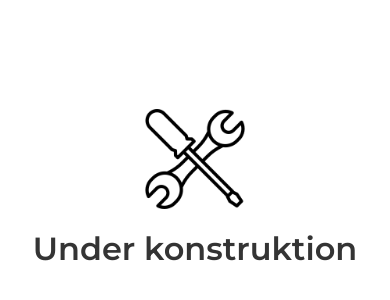
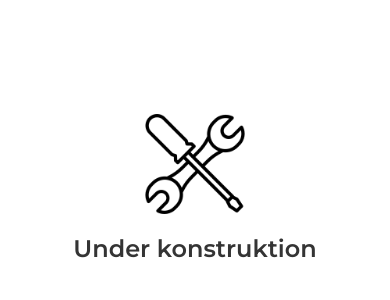
Before and after one commit to TeaterSkaka/Website, a plain HTML site: page index.html in a window 390 px wide. Shown: the part 234-534 px from the top of the page. Drawn offline with Linux system fonts and the light colour scheme.

Commit message:
Small update

```diff
--- a/style-construction.css
+++ b/style-construction.css
@@ -25,3 +25,9 @@ img {
   height: 100px;
   margin-bottom: 20px;
 }
+
+@media screen and (max-width: 600px) {
+  h1 {
+    font-size: 24px;
+  }
+}
```
